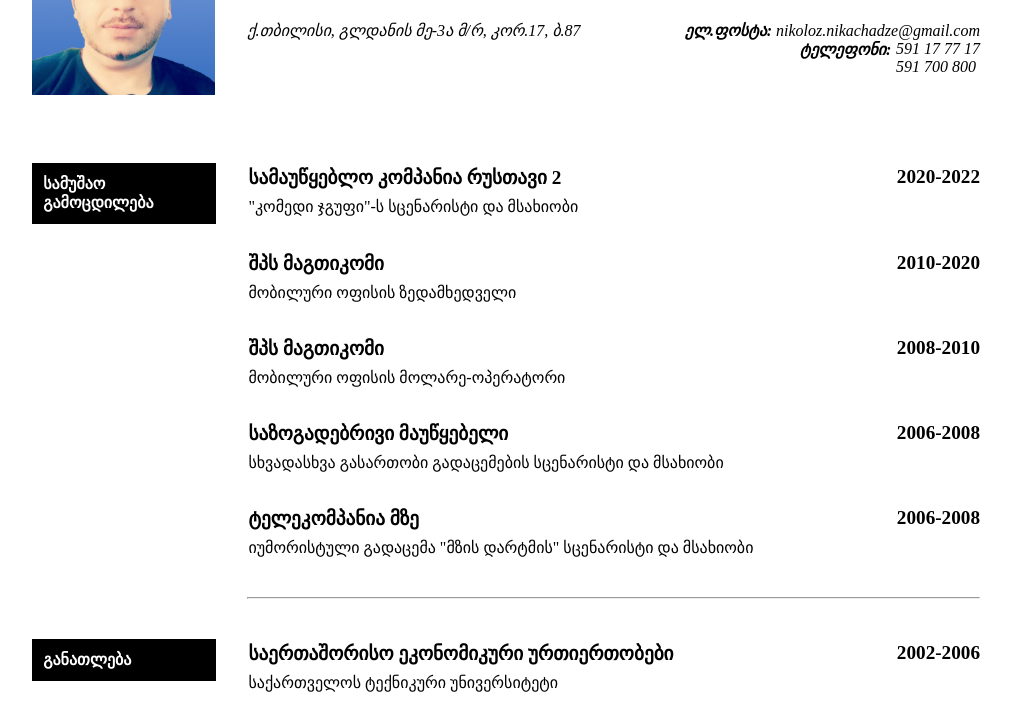
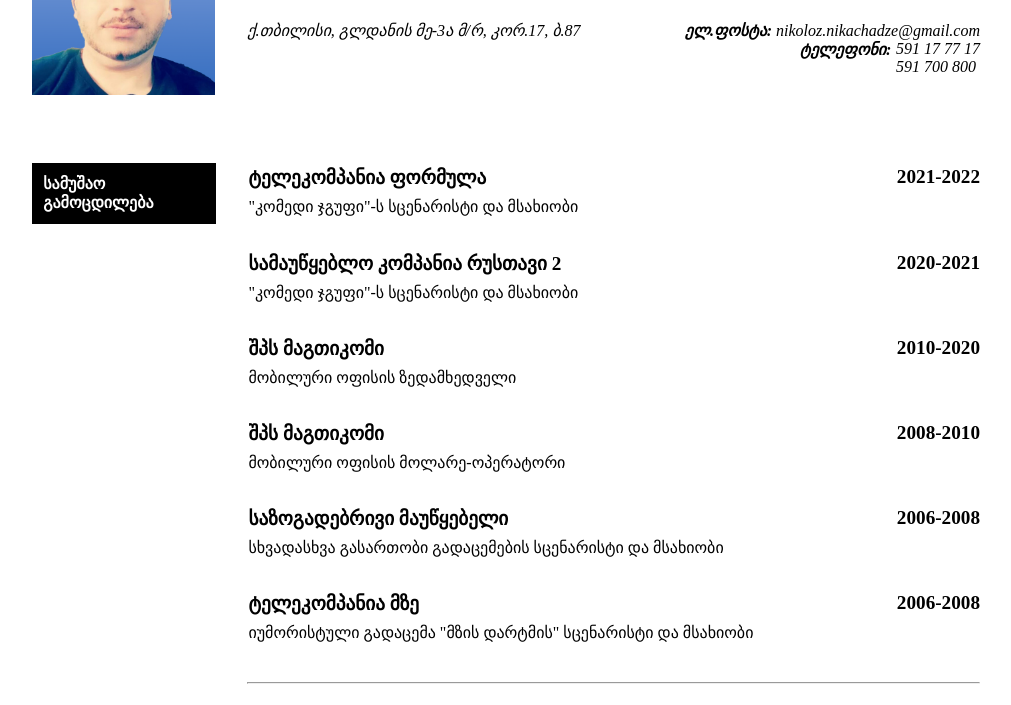
Before and after one commit to beqarion/nikacha-cv, a plain HTML site: page index.html in a window 1280 px wide. Shown: the part 88-793 px from the top of the page, without its empty margins (118-1129 px from the left). Drawn offline with Linux system fonts and the light colour scheme.

Commit message:
formulati

```diff
--- a/index.html
+++ b/index.html
@@ -43,13 +43,20 @@
       <div class='main-content'>
 
 
+        <div class='one-job'>
+          <div class='one-job-description'>
+            <p class='one-job-description-employer'>ტელეკომპანია ფორმულა</p>
+            <p class='one-job-description-role'>"კომედი ჯგუფი"-ს სცენარისტი და მსახიობი</p>
+          </div>
+          <p class='one-job-years'><b>2021-2022</b></p>
+        </div>
 
         <div class='one-job'>
           <div class='one-job-description'>
             <p class='one-job-description-employer'>სამაუწყებლო კომპანია რუსთავი 2</p>
             <p class='one-job-description-role'>"კომედი ჯგუფი"-ს სცენარისტი და მსახიობი</p>
           </div>
-          <p class='one-job-years'><b>2020-2022</b></p>
+          <p class='one-job-years'><b>2020-2021</b></p>
         </div>
 
         <div class='one-job'>
--- a/styles.css
+++ b/styles.css
@@ -4,7 +4,7 @@
 }
 @media print {
   html{
-    font-size:12px;
+    font-size:11px;
   }
 }
 body {
```
